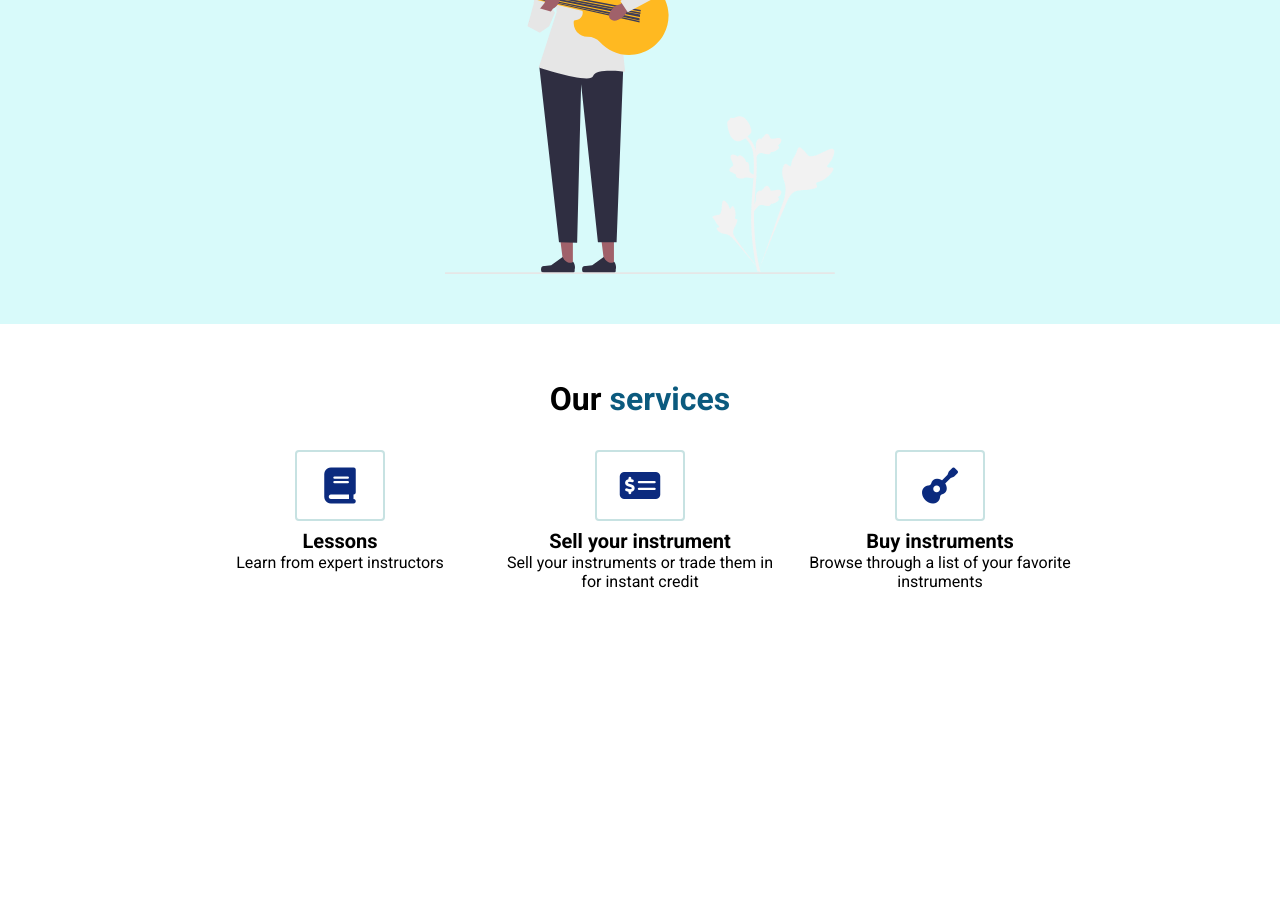
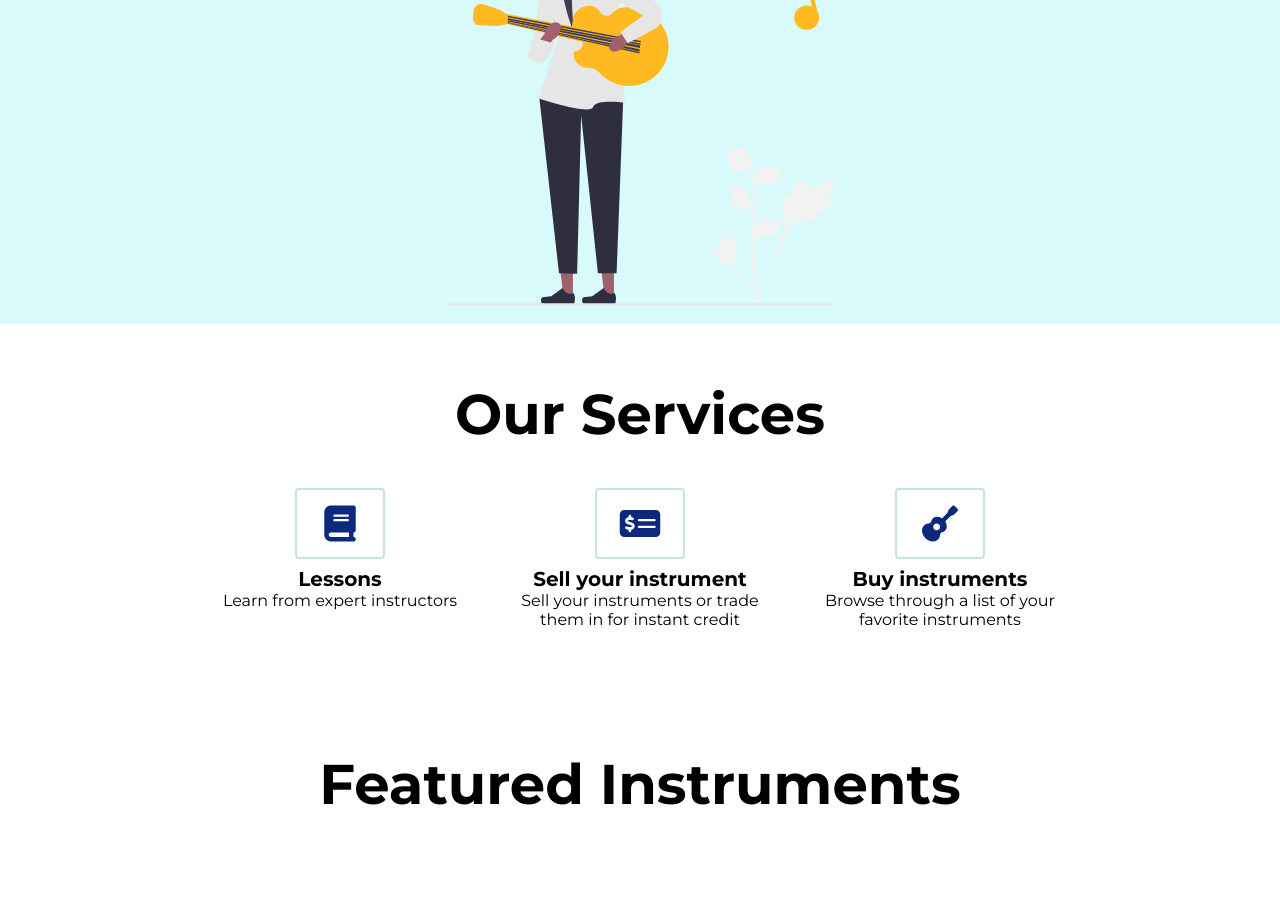
Before and after one commit to estebanT96/eCommerce, a plain HTML site: page index.html in a window 1280 px wide. Shown: the part 476-1390 px from the top of the page. Before the commit the page ends 1244 px from the top, so only its background shows below. Drawn offline with Linux system fonts and the light colour scheme; files whose address does not match are found by name.

Commit message:
8/23 version

```diff
--- a/index.html
+++ b/index.html
@@ -54,7 +54,7 @@
         <div class="container">
           <div class="row">
             <h2 class="section__title">
-              Our <span class="blue">services</span>
+              Our <span>Services</span>
             </h2>
 
             <div class="services__list">
@@ -103,7 +103,7 @@
       <section id="featured__instruments">
         <div class="container">
           <div class="row">
-
+            <h2 class="section__title">Featured <span>Instruments</span></h2>
           </div>
         </div>
       </section>
--- a/style.css
+++ b/style.css
@@ -1,10 +1,10 @@
-@import url("https://fonts.googleapis.com/css2?family=Roboto:ital,wght@0,100;0,300;0,400;0,500;0,700;0,900;1,100;1,300;1,400;1,500;1,700;1,900&display=swap");
+@import url('https://fonts.googleapis.com/css2?family=Montserrat:ital,wght@0,100..900;1,100..900&display=swap');
 
 * {
   padding: 0;
   margin: 0;
   box-sizing: border-box;
-  font-family: "Roboto", sans-serif;
+  font-family: "Montserrat", sans-serif;
 }
 
 nav {
@@ -131,8 +131,8 @@ h1 {
 
 h2 {
   text-align: center;
-  font-size: 32px;
-  margin-bottom: 32px;
+  font-size: 56px;
+  margin-bottom: 40px;
 }
 
 h3 {
@@ -227,4 +227,6 @@ button:active {
 .fa-solid {
   font-size: 36px;
 }
+
+
 /* FEATURED INSTRUMENTS*/
```
